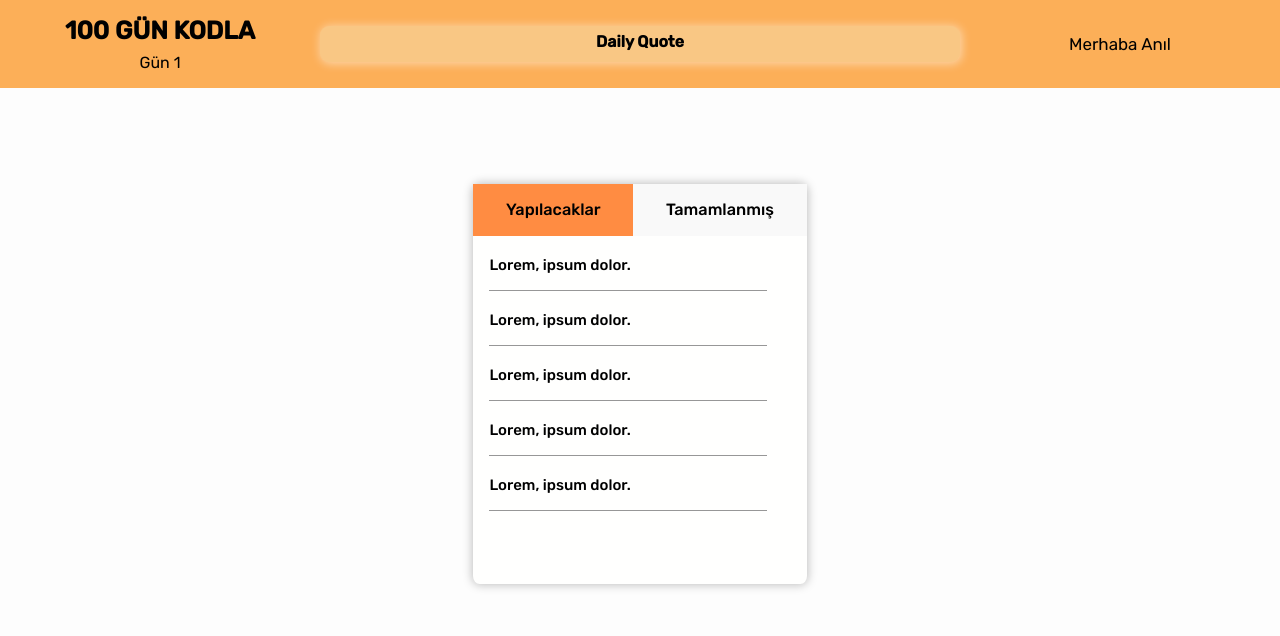
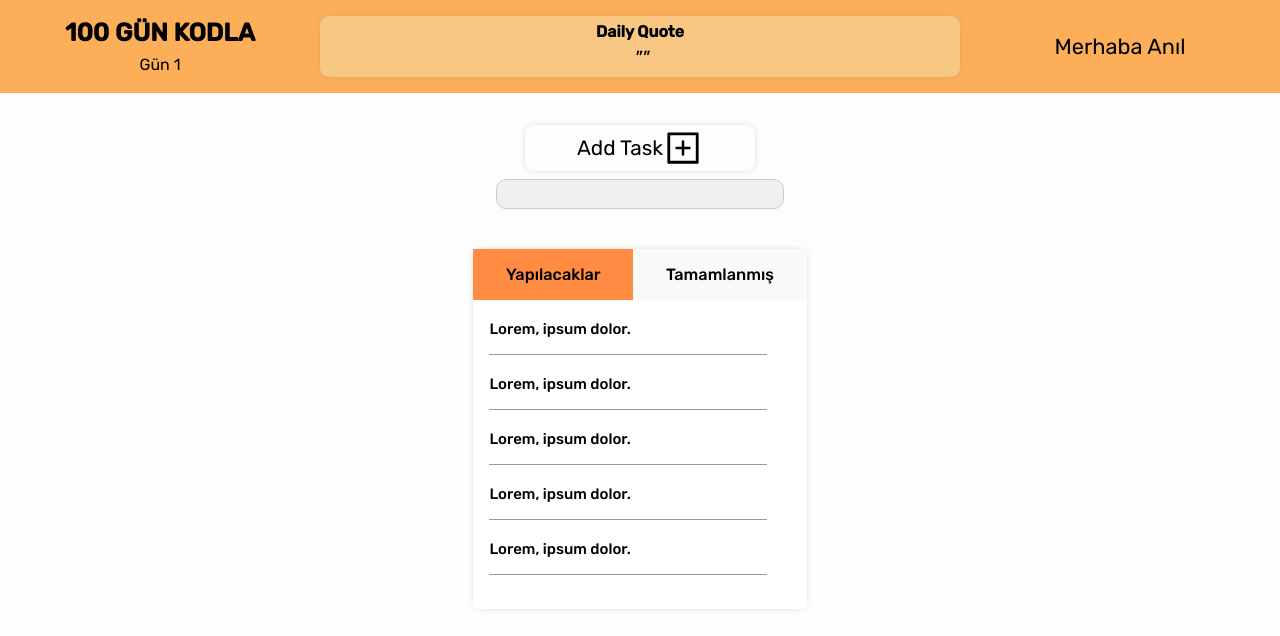
Before and after one commit to aniler0/todo, a React (Create React App) app: page /main in a window 1280 px wide. Shown: the top 636 px of the page. Built offline with nearby package versions, Linux system fonts and the light colour scheme; no server answers.

Commit message:
text field

```diff
--- /dev/null
+++ b/src/components/AddTask.jsx
@@ -0,0 +1,19 @@
+import React from "react";
+import { AiOutlinePlusSquare } from "react-icons/ai";
+import "../styles/add-task.css";
+
+const AddTask = () => {
+  return (
+    <div className="add-task">
+      <div className="button">
+        <h1>Add Task</h1>
+        <AiOutlinePlusSquare className="add-icon" />
+      </div>
+      <div className="text-area">
+        <input className="input" type="text" />
+      </div>
+    </div>
+  );
+};
+
+export default AddTask;
--- a/src/components/Quote.jsx
+++ b/src/components/Quote.jsx
@@ -12,8 +12,7 @@ const Quote = () => {
     <>
       <h2>Daily Quote</h2>
       <p>
-        {quote.quote}
-        <footer>{quote.author}</footer>
+        "{quote.quote}"<footer>{quote.author}</footer>
       </p>
     </>
   );
--- a/src/components/TaskList.jsx
+++ b/src/components/TaskList.jsx
@@ -20,6 +20,21 @@ const TaskList = () => {
         <div>
           <h1>Lorem, ipsum dolor.</h1>
         </div>
+        <div>
+          <h1>Lorem, ipsum dolor.</h1>
+        </div>
+        <div>
+          <h1>Lorem, ipsum dolor.</h1>
+        </div>
+        <div>
+          <h1>Lorem, ipsum dolor.</h1>
+        </div>
+        <div>
+          <h1>Lorem, ipsum dolor.</h1>
+        </div>
+        <div>
+          <h1>Lorem, ipsum dolor.</h1>
+        </div>
       </div>
     </>
   );
--- a/src/pages/Main.jsx
+++ b/src/pages/Main.jsx
@@ -1,17 +1,20 @@
 import React from "react";
-import { NavLink } from "react-router-dom";
 import { BrowserRouter as Switch, Route } from "react-router-dom";
+import AddTask from "../components/AddTask";
 import Tabs from "../components/Tabs";
 import Completed from "../pages/Completed";
 import TaskList from "../components/TaskList";
+import TopBar from "../components/TopBar";
 import "../styles/main.css";
-import TopBar from "../components/TopBar";
 
 const Main = () => {
   return (
     <div className="main">
       <div className="top">
         <TopBar />
+      </div>
+      <div className="task">
+        <AddTask />
       </div>
       <div className="todo">
         <Tabs />
--- /dev/null
+++ b/src/styles/add-task.css
@@ -0,0 +1,36 @@
+.add-task {
+  display: flex;
+  justify-content: center;
+  align-items: center;
+  flex-direction: column;
+  width: calc(100vw - 40em);
+  max-width: 400px;
+  padding: 1em 6em;
+  margin-top: 1rem;
+}
+.text-area .input {
+  padding: 0.3rem 1rem;
+  width: calc(10vw + 10em);
+  max-width: 400px;
+}
+
+.add-task .button {
+  display: flex;
+  cursor: pointer;
+  user-select: none;
+  align-items: center;
+  justify-content: center;
+  box-shadow: 0px 0px 10px -5px rgb(133, 133, 133);
+  border-radius: 9px;
+  padding: 0.2rem;
+  width: calc(5vw + 10em);
+  max-width: 400px;
+}
+.add-task h1 {
+  font-weight: 400;
+  font-size: calc(1vw + 0.5em);
+}
+.add-icon {
+  width: 5vmin;
+  height: 5vmin;
+}
--- a/src/styles/main.css
+++ b/src/styles/main.css
@@ -11,11 +11,12 @@
   color: rgb(0, 0, 0);
   background-color: #fcaf58;
 }
+
 .todo {
-  margin-top: 6rem;
+  margin-top: 1rem;
   border-radius: 2%;
-  height: 50%;
+  height: 45%;
   max-width: 80%;
   background-color: #fffffe;
-  box-shadow: 0px 0px 10px 1px rgb(191, 191, 191);
+  box-shadow: 0px 0px 10px -5px rgb(133, 133, 133);
 }
--- a/src/styles/quote.css
+++ b/src/styles/quote.css
@@ -0,0 +1,15 @@
+.quote {
+  color: rgb(0, 0, 0);
+  background-color: #f9c784;
+  border-radius: 9px;
+  padding: 0.4em;
+  margin-top: 1em;
+  margin-bottom: 1em;
+  text-align: center;
+  box-shadow: 0px 0px 10px -5px rgb(133, 133, 133);
+}
+.quote p {
+  margin-top: 5px;
+  font-size: calc(0.7vw + 0.7em);
+  font-style: italic;
+}
--- a/src/styles/topbar.css
+++ b/src/styles/topbar.css
@@ -20,20 +20,7 @@
   margin-bottom: 0.5rem;
 }
 .topbar-right h1 {
-  font-size: calc(0.7vw + 0.5em);
+  text-align: center;
+  font-size: calc(0.7vw + 0.8em);
   font-weight: 400;
 }
-.quote {
-  color: rgb(0, 0, 0);
-  background-color: #f9c784;
-  border-radius: 9px;
-  padding: 0.4em;
-  margin-top: 1em;
-  margin-bottom: 1em;
-  text-align: center;
-  box-shadow: 1px 1px 10px 1px #ffffff79;
-}
-.quote p {
-  margin-top: 5px;
-  font-style: italic;
-}
```
